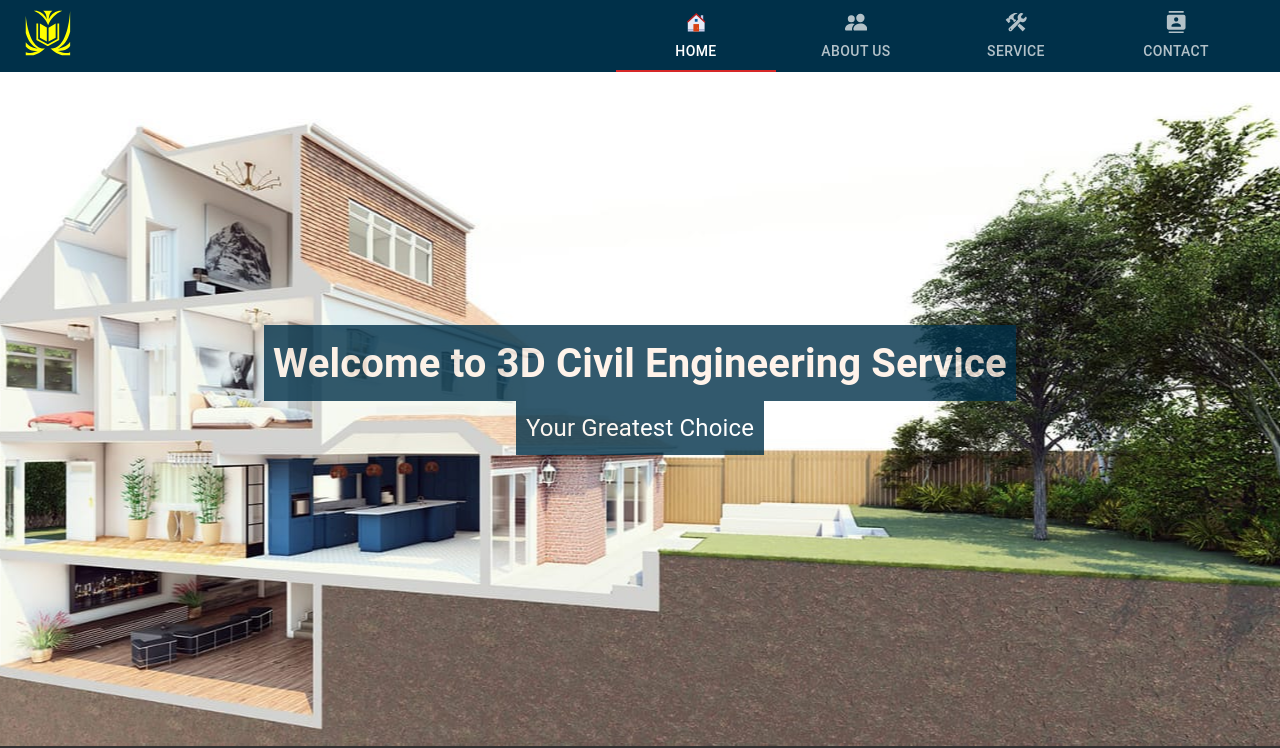
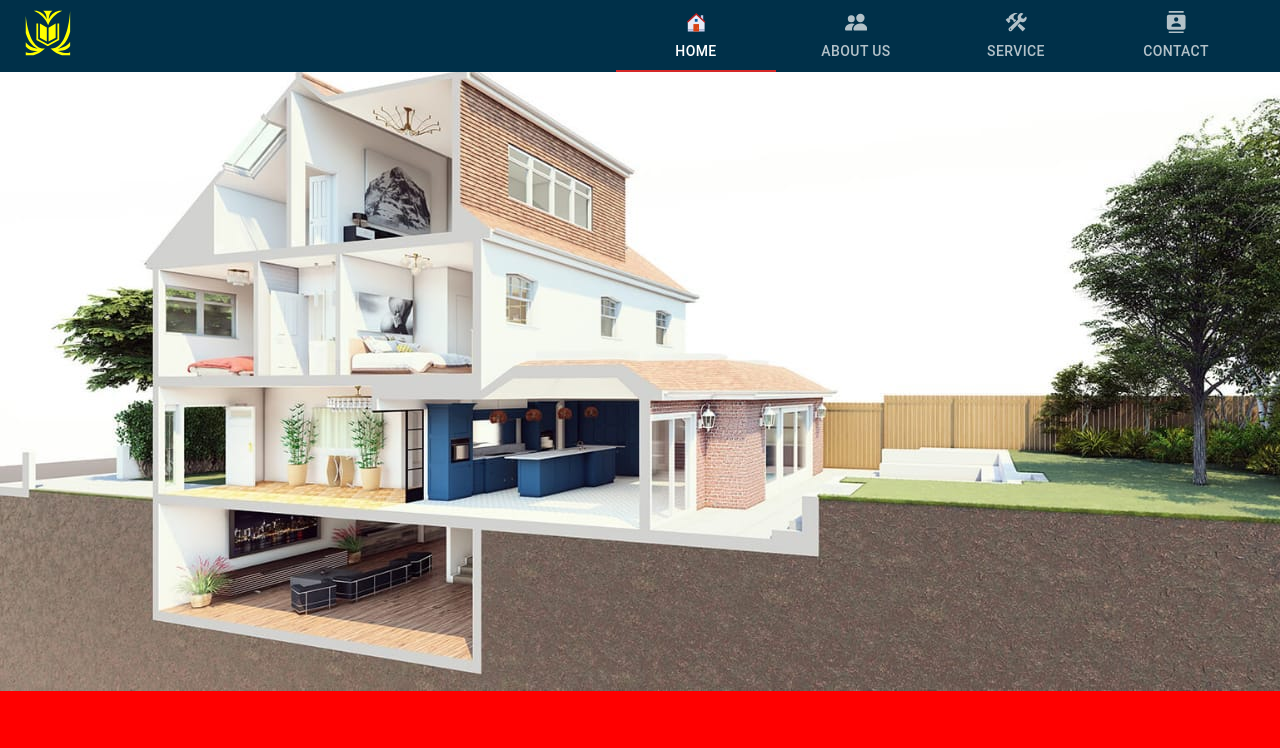
Before and after one commit to rajgthub/constructionservice, a React (Create React App) app: page / in a window 1280 px wide. Shown: the top 748 px of the page. Built offline with nearby package versions, Linux system fonts and the light colour scheme.

Commit message:
Reposition image 2

```diff
--- a/src/components/HomeBanner/HomeBanner.js
+++ b/src/components/HomeBanner/HomeBanner.js
@@ -5,14 +5,14 @@
 import landing from '../../img/landingsmall.jpeg';
 const useStyles = makeStyles(theme => ({
   conatainer: {
-    height: '100vh',
+    height: '140rem',
     background: `url(
       ${landing}
-    )`,
+    ) red`,
     backgroundRepeat: 'no-repeat',
     backgroundAttachment: 'fixed',
     // backgroundSize: 'cover',
-    backgroundPosition: '50% 50%',
+    // backgroundPosition: '50% 50%',
     display: 'flex',
     alignItems: 'center',
     justifyContent: 'center',
```
